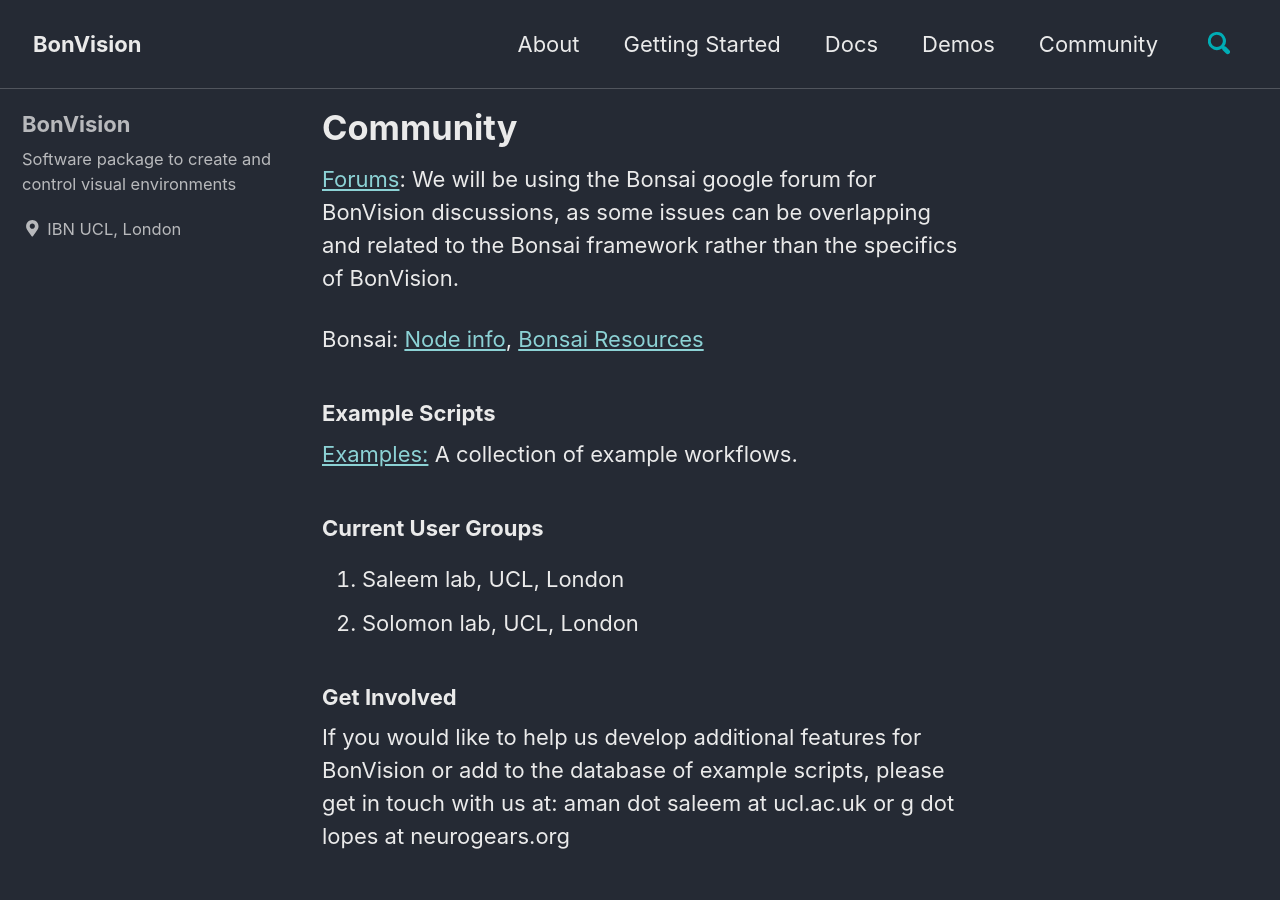
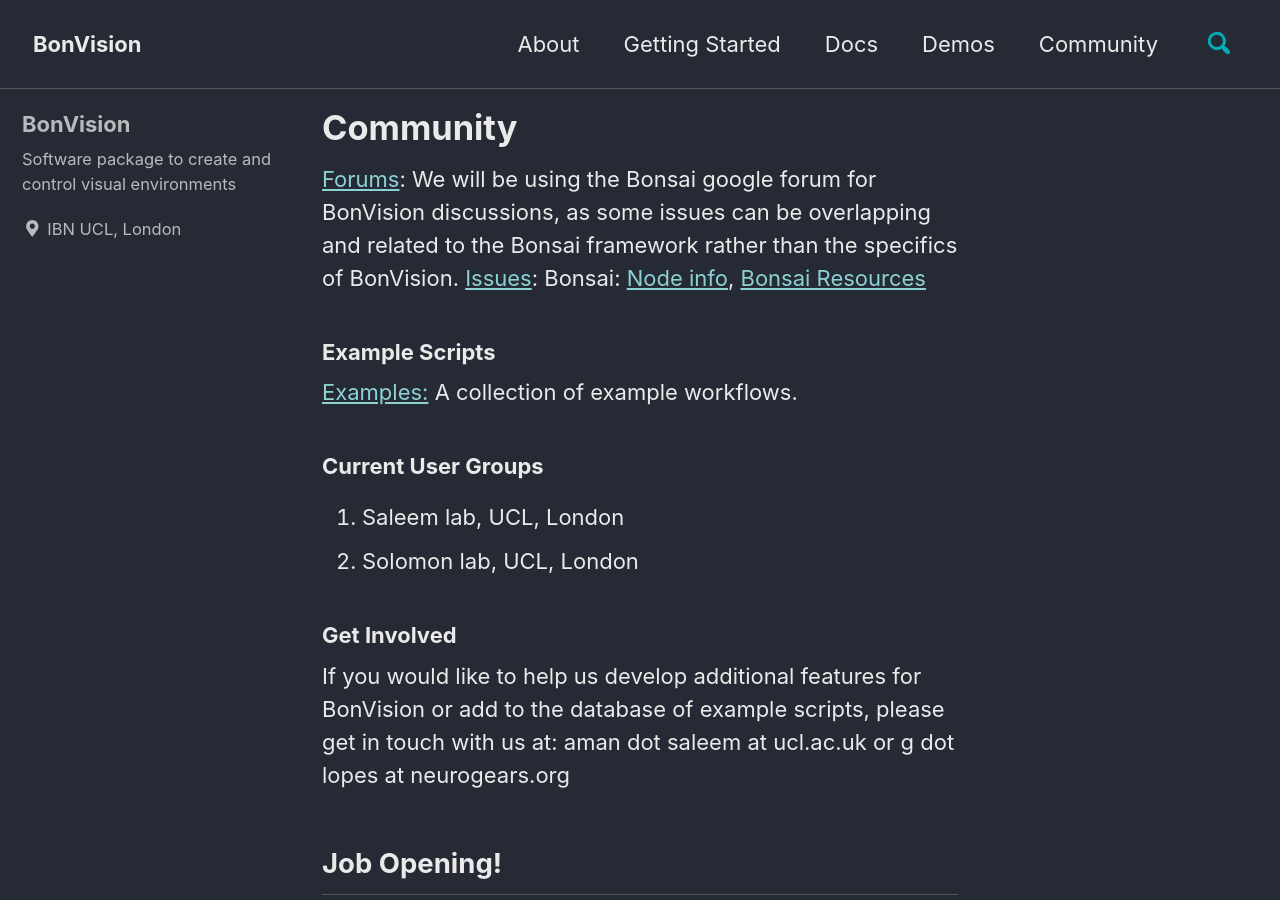
Before and after one commit to bonvision/bonvision.github.io, a Jekyll site: the page built from _info/community.md, in a window 1280 px wide and 900 px high. Built offline with Jekyll 4.4.1, drawn with Linux system fonts in a browser that asks for light colours; cached includes are drawn as plain includes.

Commit message:
Update community.md

```diff
--- a/_info/community.md
+++ b/_info/community.md
@@ -7,8 +7,7 @@
 sidebar:
   nav: "info"
 ---
-[Forums](https://groups.google.com/forum/#!forum/bonsai-users): We will be using the Bonsai google forum for BonVision discussions, as some issues can be overlapping and related to the Bonsai framework rather than the specifics of BonVision.
-
+[Forums](https://groups.google.com/forum/#!forum/bonsai-users): We will be using the Bonsai google forum for BonVision discussions, as some issues can be overlapping and related to the Bonsai framework rather than the specifics of BonVision. [Issues](https://docs.google.com/document/d/1E-9zvr7HRs2WJzgaSD3-eQoQBEoej2nCy3y4QBgNC7k/edit?usp=sharing):
 Bonsai: [Node info](https://bonsai-rx.org//docs/observables/), [Bonsai Resources](https://bonsai-rx.org//resources/)
 
 ### Example Scripts
```
